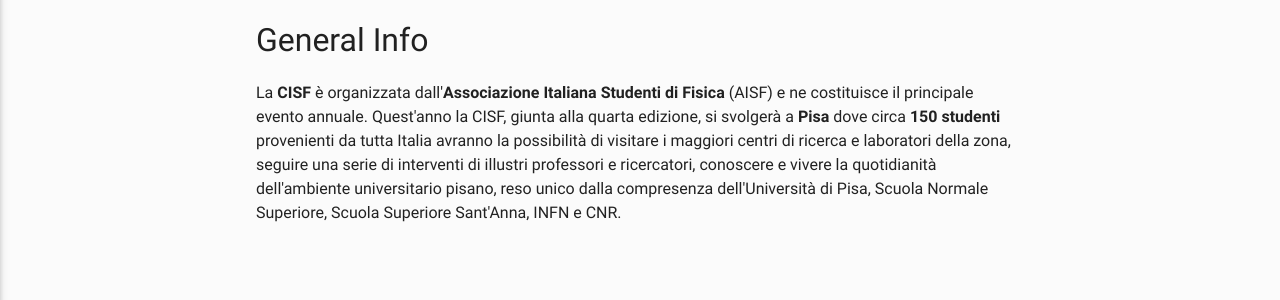
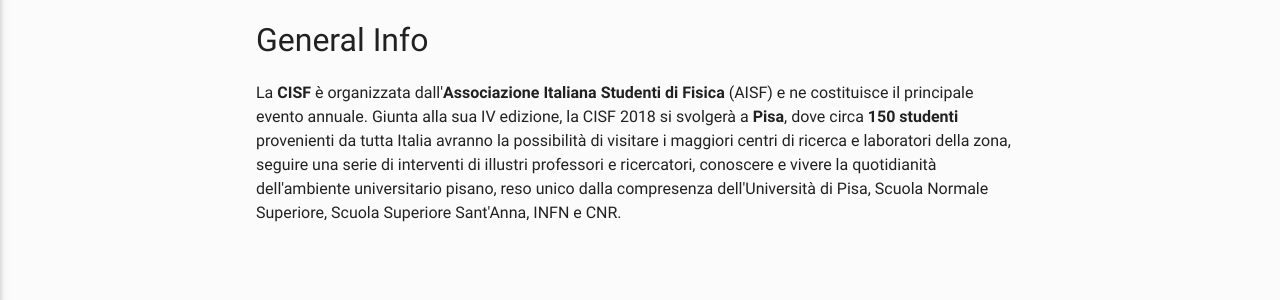
Before and after one commit to AndreaGurgone/AndreaGurgone.github.io, a Jekyll site: the page built from programme.html, in a window 1280 px wide. Shown: the part 346-646 px from the top of the page. Built offline with Jekyll 4.4.1, drawn with Linux system fonts in a browser that asks for light colours; nearby versions of some CDN libraries.

Commit message:
Update programme.yml

```diff
--- a/_data/programme.yml
+++ b/_data/programme.yml
@@ -1,6 +1,6 @@
 info: "
 La <b>CISF</b> è organizzata dall'<b>Associazione Italiana Studenti di Fisica</b> (AISF) e ne costituisce il principale evento annuale.
-Quest'anno la CISF, giunta alla quarta edizione, si svolgerà a <b>Pisa</b> dove circa <b>150 studenti</b>
+Giunta alla sua IV edizione, la CISF 2018 si svolgerà a <b>Pisa</b>, dove circa <b>150 studenti</b>
 provenienti da tutta Italia avranno la possibilità di visitare i maggiori centri di ricerca e laboratori
 della zona, seguire una serie di interventi di illustri professori e ricercatori, conoscere e vivere la quotidianità dell'ambiente universitario pisano,
 reso unico dalla compresenza dell'Università di Pisa, Scuola Normale Superiore, Scuola Superiore Sant'Anna, INFN e CNR.
```
